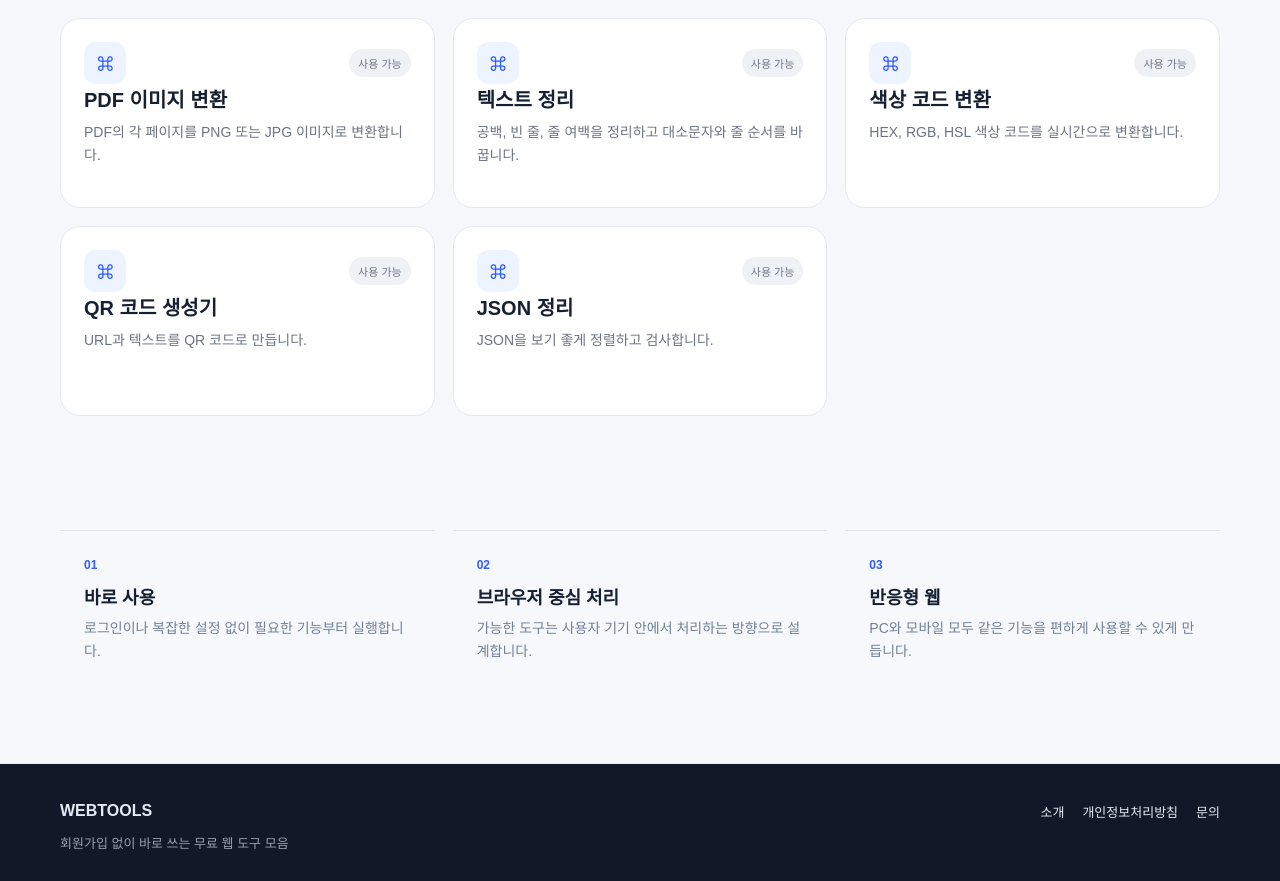
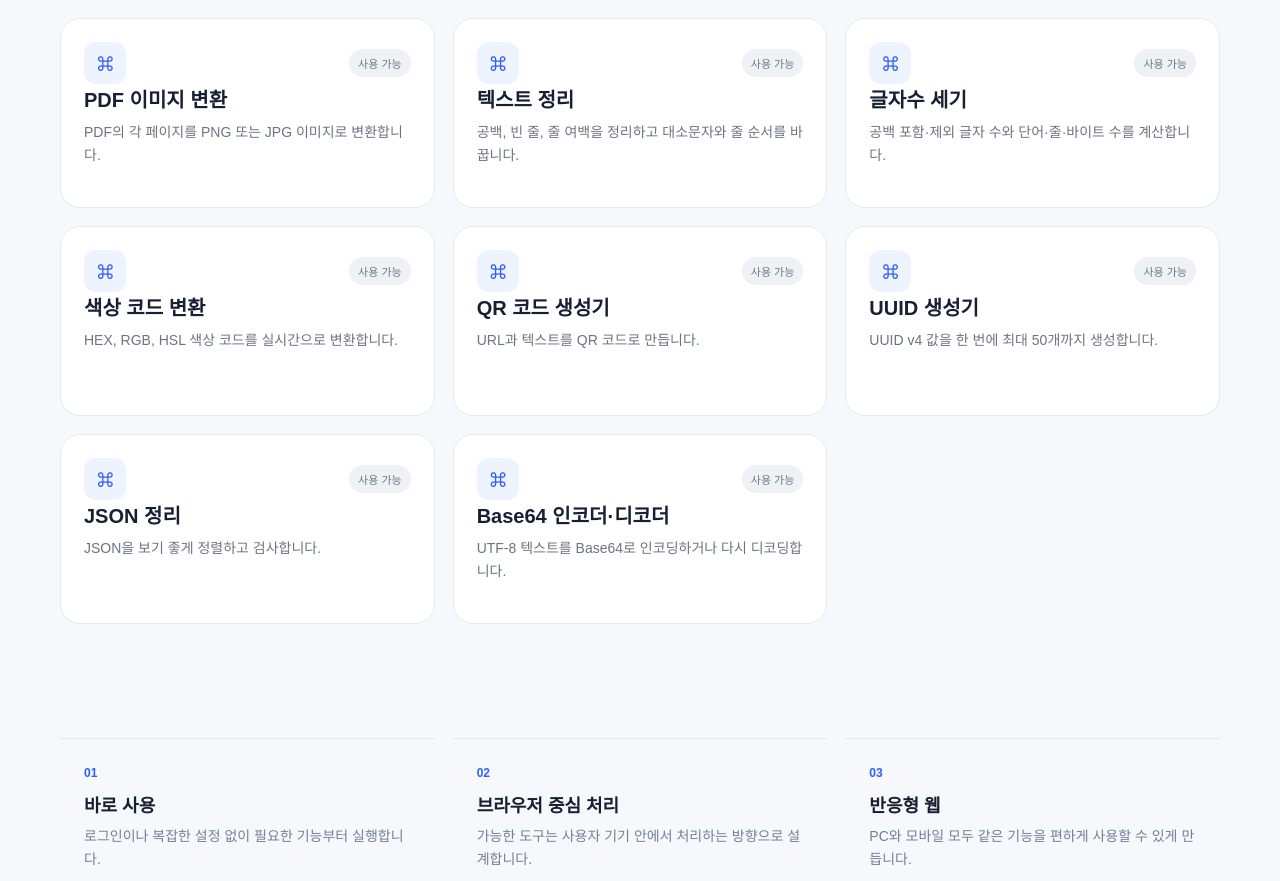
Before and after one commit to license-book/web-tools, a Next.js app: page / in a window 1280 px wide. Shown: the part 1920-2801 px from the top of the page. Built offline with nearby package versions, Linux system fonts and the light colour scheme.

Commit message:
feat: register character Base64 and UUID tools

```diff
--- a/data/tools.ts
+++ b/data/tools.ts
@@ -17,9 +17,12 @@ export const tools: ToolDefinition[] = [
   {slug:'pdf-split',title:'PDF 분할',shortDescription:'원하는 페이지만 추출하거나 모든 페이지를 각각 나눕니다.',description:'PDF를 서버에 업로드하지 않고 브라우저에서 원하는 페이지 범위를 추출하거나 페이지별 파일로 분할하는 무료 도구입니다.',category:'pdf',keywords:['PDF 분할','PDF 페이지 추출','PDF 나누기','PDF split'],featured:true,badge:'사용 가능'},
   {slug:'pdf-to-image',title:'PDF 이미지 변환',shortDescription:'PDF의 각 페이지를 PNG 또는 JPG 이미지로 변환합니다.',description:'PDF 파일을 서버에 업로드하지 않고 브라우저에서 각 페이지를 PNG 또는 JPG 이미지로 변환하고 저장하는 무료 도구입니다.',category:'pdf',keywords:['PDF 이미지 변환','PDF JPG','PDF PNG','PDF 사진 변환','PDF to image'],featured:true,badge:'사용 가능'},
   {slug:'text-cleaner',title:'텍스트 정리',shortDescription:'공백, 빈 줄, 줄 여백을 정리하고 대소문자와 줄 순서를 바꿉니다.',description:'텍스트를 서버에 전송하지 않고 브라우저에서 공백 정리, 빈 줄 정리, 줄 앞뒤 공백 제거, 대소문자 변환, 줄 정렬을 처리하는 무료 도구입니다.',category:'text',keywords:['텍스트 정리','공백 제거','빈줄 제거','대소문자 변환','문자열 정리','text cleaner'],featured:true,badge:'사용 가능'},
+  {slug:'character-counter',title:'글자수 세기',shortDescription:'공백 포함·제외 글자 수와 단어·줄·바이트 수를 계산합니다.',description:'텍스트를 서버에 전송하지 않고 브라우저에서 공백 포함·제외 글자 수, 단어 수, 줄 수, UTF-8 바이트 수를 즉시 계산하는 무료 도구입니다.',category:'text',keywords:['글자수 세기','문자수 세기','공백 제외 글자수','바이트 계산','character counter'],featured:true,badge:'사용 가능'},
   {slug:'color-converter',title:'색상 코드 변환',shortDescription:'HEX, RGB, HSL 색상 코드를 실시간으로 변환합니다.',description:'색상 선택기와 HEX·RGB 입력을 이용해 HEX, RGB, HSL 값을 브라우저에서 즉시 변환하고 복사하는 무료 디자인 도구입니다.',category:'design',keywords:['색상 코드','HEX RGB 변환','RGB HSL','컬러 코드','color converter'],featured:true,badge:'사용 가능'},
   {slug:'qr-generator',title:'QR 코드 생성기',shortDescription:'URL과 텍스트를 QR 코드로 만듭니다.',description:'주소나 텍스트를 입력해 바로 사용할 수 있는 QR 코드를 브라우저에서 생성하고 PNG로 저장하는 도구입니다.',category:'utility',keywords:['QR','QR 코드','링크 QR','QR 생성','QR code generator'],featured:true,badge:'사용 가능'},
+  {slug:'uuid-generator',title:'UUID 생성기',shortDescription:'UUID v4 값을 한 번에 최대 50개까지 생성합니다.',description:'브라우저의 보안 난수 기능을 사용해 RFC 4122 버전 4 형식 UUID를 여러 개 생성하고 복사하는 무료 도구입니다.',category:'utility',keywords:['UUID 생성기','UUID v4','GUID 생성','랜덤 UUID','UUID generator'],featured:true,badge:'사용 가능'},
   {slug:'json-formatter',title:'JSON 정리',shortDescription:'JSON을 보기 좋게 정렬하고 검사합니다.',description:'JSON 데이터를 정렬하고 문법 오류를 빠르게 확인하는 개발 도구입니다.',category:'developer',keywords:['JSON','formatter','validator','JSON 정리','JSON 검사'],featured:true,badge:'사용 가능'},
+  {slug:'base64-tool',title:'Base64 인코더·디코더',shortDescription:'UTF-8 텍스트를 Base64로 인코딩하거나 다시 디코딩합니다.',description:'한글과 이모지를 포함한 UTF-8 텍스트를 브라우저에서 Base64로 인코딩하거나 Base64 문자열을 원문으로 디코딩하는 무료 개발 도구입니다.',category:'developer',keywords:['Base64 인코딩','Base64 디코딩','Base64 변환','인코더','디코더'],featured:true,badge:'사용 가능'},
 ];
 
 export const getTool=(slug:string)=>tools.find(tool=>tool.slug===slug);
```
